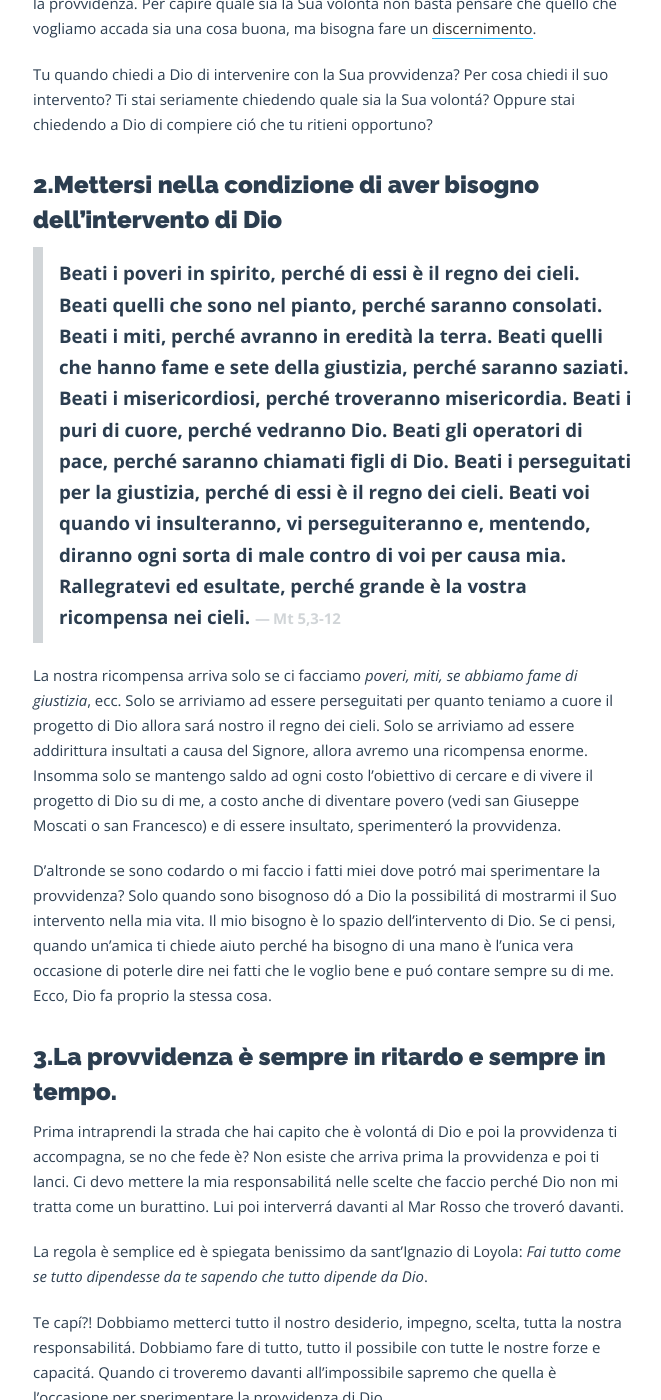
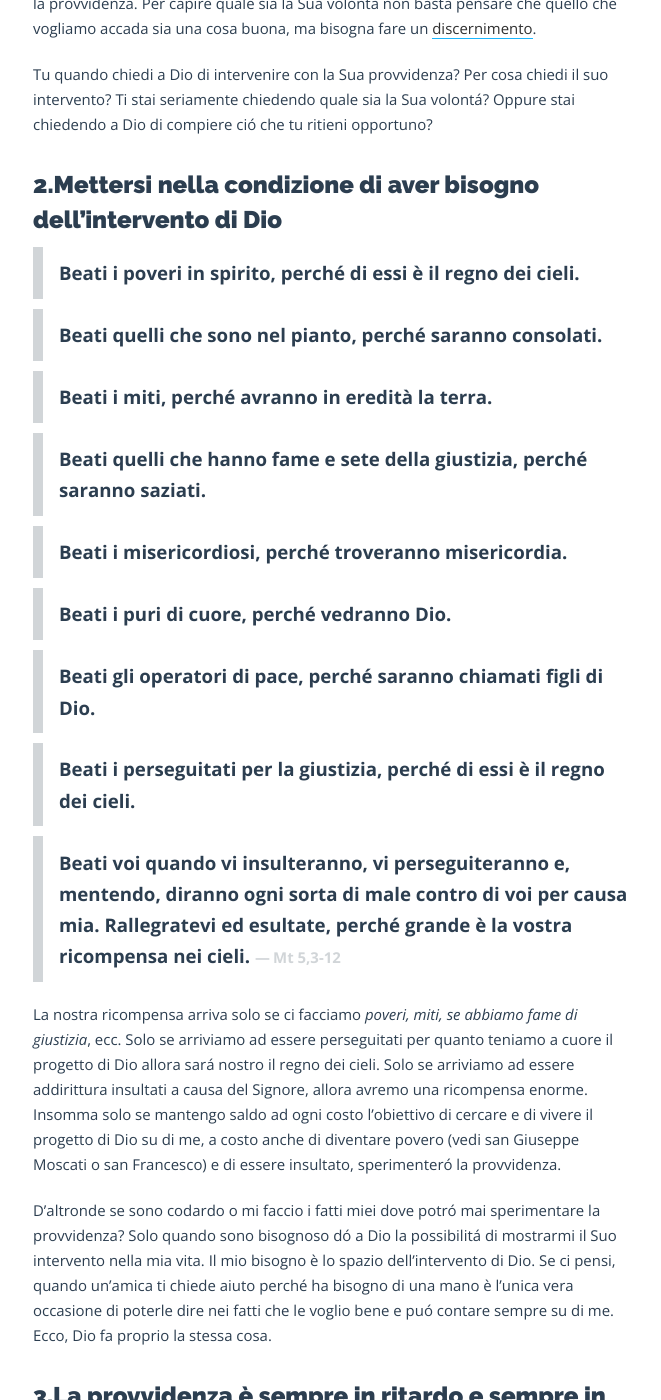
Before and after one commit to ruvido/5p2p, a Jekyll site: the page built from _posts/2020/2020-01-21-manuale-pratico-per-scatenare-la-provvidenza.md, in a window 1280 px wide and 1400 px high, scrolled down 1585 px. Shown: the whole window, without its empty margins (307-968 px from the left). Built offline with Jekyll 4.4.1, drawn with Linux system fonts in a browser that asks for light colours.

```diff
--- a/_posts/2020/2020-01-21-manuale-pratico-per-scatenare-la-provvidenza.md
+++ b/_posts/2020/2020-01-21-manuale-pratico-per-scatenare-la-provvidenza.md
@@ -24,16 +24,23 @@ Tu quando chiedi a Dio di intervenire con la Sua provvidenza? Per cosa chiedi il
 ## 2.Mettersi nella condizione di aver bisogno dell'intervento di Dio
 
 > Beati i poveri in spirito, perché di essi è il regno dei cieli.
+
 > Beati quelli che sono nel pianto, perché saranno consolati.
+
 > Beati i miti, perché avranno in eredità la terra.
-> Beati quelli che hanno fame e sete della giustizia, perché saranno saziati.
+
+> Beati quelli che hanno fame e sete della giustizia, perché
+saranno saziati.
+
 > Beati i misericordiosi, perché troveranno misericordia.
+
 > Beati i puri di cuore, perché vedranno Dio.
+
 > Beati gli operatori di pace, perché saranno chiamati figli di Dio.
+
 > Beati i perseguitati per la giustizia, perché di essi è il regno dei cieli.
-> Beati voi quando vi insulteranno, vi perseguiteranno e, mentendo,
-> diranno ogni sorta di male contro di voi per causa mia.
-> Rallegratevi ed esultate, perché grande è la vostra ricompensa nei cieli. <cite>Mt 5,3-12
+
+> Beati voi quando vi insulteranno, vi perseguiteranno e, mentendo, diranno ogni sorta di male contro di voi per causa mia. Rallegratevi ed esultate, perché grande è la vostra ricompensa nei cieli. <cite>Mt 5,3-12
 > </cite>
 
 La nostra ricompensa arriva solo se ci facciamo _poveri, miti, se abbiamo fame di giustizia_, ecc. Solo se arriviamo ad essere perseguitati per quanto teniamo a cuore il progetto di Dio allora sará nostro il regno dei cieli. Solo se arriviamo ad essere addirittura insultati a causa del Signore, allora avremo una ricompensa enorme. Insomma solo se mantengo saldo ad ogni costo l'obiettivo di cercare e di vivere il progetto di Dio su di me, a costo anche di diventare povero (vedi san Giuseppe Moscati o san Francesco) e di essere insultato, sperimenteró la provvidenza.
```
